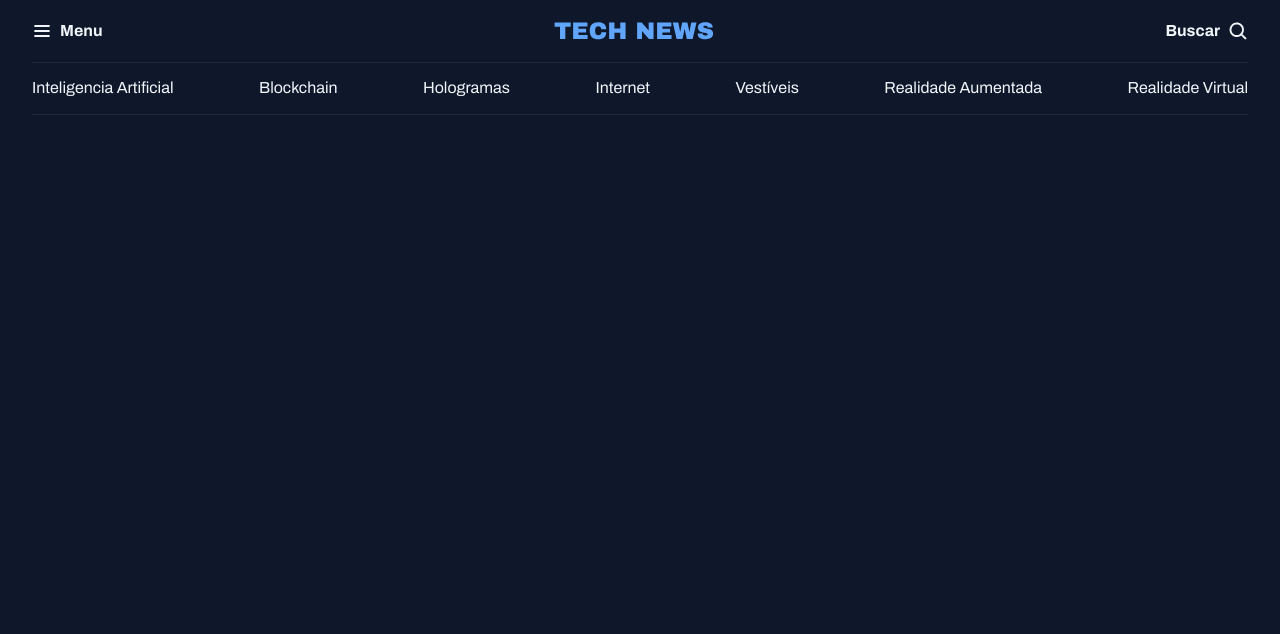
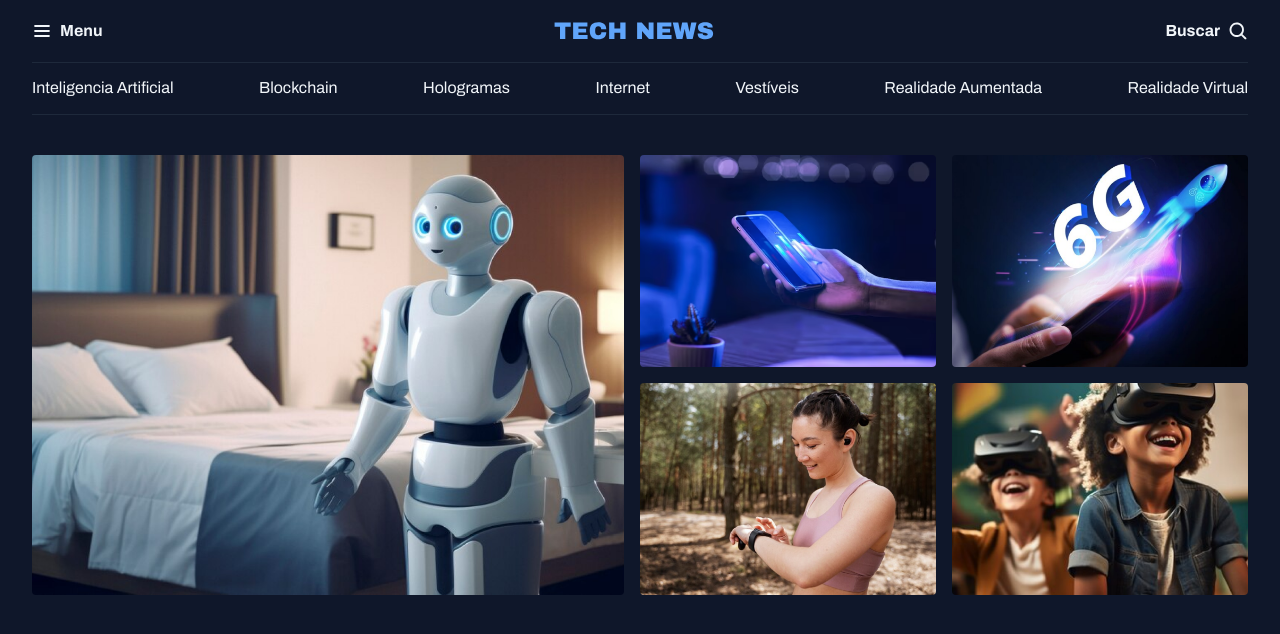
Before and after one commit to pedroavv1914/projeto-portal-de-noticias, a plain HTML site: page index.html in a window 1280 px wide. Drawn offline with Linux system fonts and the light colour scheme.

Commit message:
estruturando a sessão destaques

```diff
--- a/index.html
+++ b/index.html
@@ -45,6 +45,33 @@
         </nav>
 
     </header>
+
+    <main class="grid container">
+        <section id="featured" class="grid grid-flow-col gap16">
+            <div>
+                <img src="assets/Image 01.png" alt="">
+            </div>
+
+            <div class="grid grid-cols-2 gap16">
+                <div>
+                    <img src="assets/Image 02.png" alt="">
+                </div>
+
+                <div>
+                    <img src="assets/Image 03.png" alt="">
+                </div>
+
+                <div>
+                    <img src="assets/Image 04.png" alt="">
+                </div>
+
+                <div>
+                    <img src="assets/Image 05.png" alt="">
+                </div>
+            </div>
+
+        </section>
+    </main>
 </body>
 
 </html>
--- a/styles/global.css
+++ b/styles/global.css
@@ -41,18 +41,16 @@ h1, h2, h3 {
     font: inherit;
 }
 
+img {
+    max-width: 100%;
+}
+
 .container {
     max-width: 1280px;
     padding-inline: 32px;
     margin-inline: auto;
 }
 
-/* utility-first */
-
-.grid {
-    display: grid;
+main {
+    margin-top: 40px;
 }
-
-.grid-flow-col {
-    grid-auto-flow: column;
-}
--- a/styles/index.css
+++ b/styles/index.css
@@ -1,2 +1,4 @@
 @import url(global.css);
+@import url(utility.css);
 @import url(header.css);
+@import url(sections.css);
--- /dev/null
+++ b/styles/sections.css
@@ -0,0 +1,7 @@
+#featured {
+    img {
+        height: 100%;
+        object-fit: cover;
+        border-radius: 4px;
+    }
+}
--- /dev/null
+++ b/styles/utility.css
@@ -0,0 +1,17 @@
+/* utility-first */
+
+.grid {
+    display: grid;
+}
+
+.grid-flow-col {
+    grid-auto-flow: column;
+}
+
+.grid-cols-2 {
+    grid-template-columns: 1fr 1fr;
+}
+
+.gap16 {
+    gap: 16px;
+}
```
